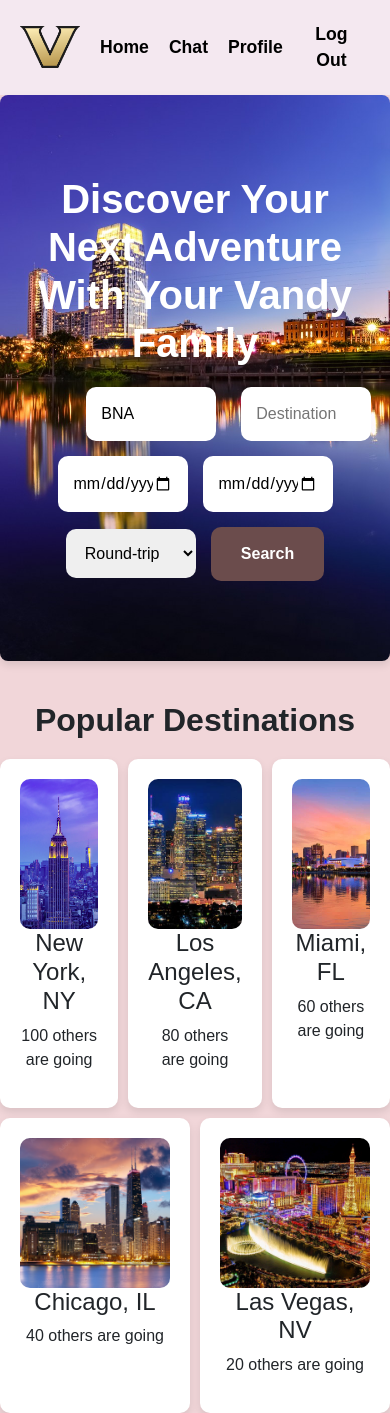
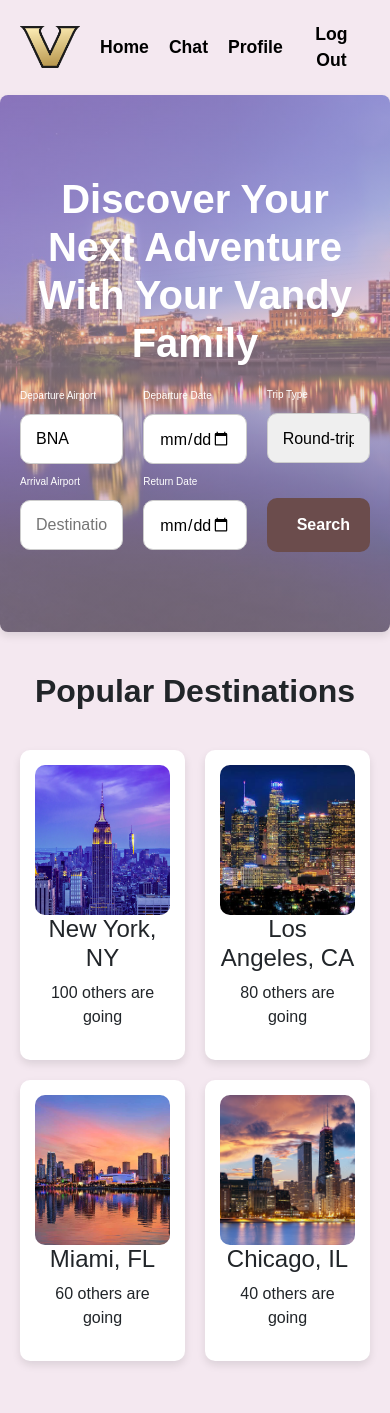
Before and after one commit to lanierjh/VandyFlights, a Next.js app in the folder client/: page /mainPage in a window 390 px wide. Before the commit this address had no page. After the commit the page ends 1381 px from the top, so only its background shows below. Built offline with nearby package versions, Linux system fonts and the light colour scheme.

Commit message:
main page responsive

```diff
--- a/client/src/components/MainPage.tsx
+++ b/client/src/components/MainPage.tsx
@@ -16,16 +16,28 @@ export default function MainPage() {
     const router = useRouter();
     const todayDate = new Date().toISOString().split("T")[0];
 
+    const [gridColumns, setGridColumns] = useState(4);
+
     useEffect(() => {
-        // Check if accessToken is in localStorage
-        const token = localStorage.getItem('accessToken');
-        console.log("Retrieved token:", token);
+        const handleResize = () => {
+            setGridColumns(window.innerWidth <= 768 ? 2 : 4); // Switch between 2 or 4 columns
+        };
 
-        if (!token) {
-            // Redirect to login if token is missing
-            router.push('/');
-        }
-    }, [router]);
+        handleResize(); // Check initial screen size
+        window.addEventListener('resize', handleResize);
+
+        return () => window.removeEventListener('resize', handleResize); // Cleanup
+    }, []);
+    // useEffect(() => {
+    //     // Check if accessToken is in localStorage
+    //     const token = localStorage.getItem('accessToken');
+    //     console.log("Retrieved token:", token);
+    //
+    //     if (!token) {
+    //         // Redirect to login if token is missing
+    //         router.push('/');
+    //     }
+    // }, [router]);
 
     const handleSearchChange = (e) => {
         const { name, value } = e.target;
@@ -56,7 +68,7 @@ export default function MainPage() {
         console.log("Submitting search data:", updatedSearchData);
         try {
             const endpoint = updatedSearchData.roundTrip === 'true' ? "flightsROUNDTRIP" : "flightsONEWAY";
-            const response = await axios.post(`https://vandyflights-backend.onrender.com/${endpoint}`, {
+            const response = await axios.post(`http://localhost:8000/${endpoint}`, {
                 origin: updatedSearchData.origin,
                 destination: updatedSearchData.destination,
                 departureDate: updatedSearchData.departureDate,
@@ -74,7 +86,7 @@ export default function MainPage() {
         const departureDate = new Date().toISOString().split("T")[0];
         const returnDate = new Date(new Date().setDate(new Date().getDate() + 3)).toISOString().split("T")[0];
         try {
-            const response = await axios.post('https://vandyflights-backend.onrender.com/flightsROUNDTRIP', {
+            const response = await axios.post('http://localhost:8000/flightsROUNDTRIP', {
                 origin: searchData.origin,
                 destination,
                 departureDate,
@@ -94,19 +106,30 @@ export default function MainPage() {
     };
 
     return (
+
         <div style={styles.pageContainer}>
             <Header />
             <section style={styles.searchSection}>
                 <h2 style={styles.mainHeading}>Discover Your Next Adventure With Your Vandy Family</h2>
                 <form onSubmit={handleSearchSubmit} style={styles.searchForm}>
+                <style jsx>{`
+                    @media (max-width: 480px) {
+                        .search-form {
+                            grid-template-columns: 1fr; /* Stack inputs vertically */
+                            gap: 15px; /* Adjust spacing */
+                        }
+                    }
+                `}</style>
+                    <div style={styles.stackContainer}>
+                        <label style={styles.inputLabel}>Departure Airport</label>
                         <input
                             type="text"
                             name="origin"
-                        value={searchData.origin}
+                            value="BNA"
                             readOnly
                             style={styles.searchInput}
                         />
-                    <div style={styles.inputContainer}>
+                        <label style={styles.inputLabel}>Arrival Airport</label>
                         <input
                             type="text"
                             name="destination"
@@ -129,6 +152,10 @@ export default function MainPage() {
                             </ul>
                         )}
                     </div>
+
+                    {/* Departure and Return Dates */}
+                    <div style={styles.stackContainer}>
+                        <label style={styles.inputLabel}>Departure Date</label>
                         <input
                             type="date"
                             name="departureDate"
@@ -136,30 +163,55 @@ export default function MainPage() {
                             min={todayDate}
                             style={styles.searchInput}
                         />
-                    {searchData.roundTrip === 'true' && (
+                            <label style={{
+                                ...styles.inputLabel,
+                                visibility: searchData.roundTrip === 'true' ? 'visible' : 'hidden', // Valid CSS value
+                            }}
+                            >
+                                Return Date
+                            </label>
                             <input
                                 type="date"
                                 name="returnDate"
                                 onChange={handleSearchChange}
                                 min={searchData.departureDate || todayDate}
-                            style={styles.searchInput}
+                                style={{
+                                    ...styles.searchInput,
+                                    visibility: searchData.roundTrip === 'true' ? 'visible' : 'hidden', // Valid CSS value
+                            }}
                             />
-                    )}
+
+                    </div>
+                    <div style={styles.stackContainer}>
+                    {/* Round-Trip Selector */}
+                        <label style={styles.inputLabel}>Trip Type</label>
                         <select
                         name="roundTrip"
                         onChange={handleSearchChange}
-                        style={styles.searchInput}
+                        style={styles.tripSelector}
                     >
                         <option value="true">Round-trip</option>
                         <option value="false">One-way</option>
                     </select>
-                    <button type="submit" style={styles.searchButton}>Search</button>
+
+                    {/* Search Button */}
+                    <div style={styles.spacer}/>
+                        <button type="submit" style={styles.searchButton}>
+                        Search
+                        </button>
+                    </div>
+
                 </form>
             </section>
 
             <section style={styles.popularDestinationsSection}>
                 <h3 style={styles.popularHeading}>Popular Destinations</h3>
-                <div style={styles.destinationsContainer}>
+                <div
+                    style={{
+                        ...styles.destinationsContainer,
+                        gridTemplateColumns: `repeat(${gridColumns}, 1fr)`,
+                    }}
+                >
                     {popularDestinations.map((destination) => (
                         <div
                             key={destination.code}
@@ -182,20 +234,19 @@ const popularDestinations = [
     { code: 'LAX', name: 'Los Angeles, CA', description: '80 others are going', image: '/losangeles.jpg' },
     { code: 'MIA', name: 'Miami, FL', description: '60 others are going', image: '/miami.jpg' },
     { code: 'ORD', name: 'Chicago, IL', description: '40 others are going', image: '/chicago.jpg' },
-    { code: 'LAS', name: 'Las Vegas, NV', description: '20 others are going', image: '/lasvegas.jpg' },
 ];
 
 const styles = {
     pageContainer: {
         fontFamily: 'Arial, sans-serif',
-        backgroundColor: '#F1D6D9',
+        backgroundColor: '#f4e8f0',
         minHeight: '100vh',
         display: 'flex',
         flexDirection: 'column' as const,
         alignItems: 'center',
     },
     searchSection: {
-        backgroundImage: `url('/nashville.jpg')`,
+        background: `linear-gradient(rgba(216,191,216, 0.5), rgba(216,191,216, 0.5)), url('/nashville.jpg')`,
         backgroundSize: 'cover',
         padding: '80px 20px',
         textAlign: 'center' as const,
@@ -211,26 +262,30 @@ const styles = {
         fontWeight: 'bold',
         marginBottom: '20px',
     },
-    searchForm: {
-        display: 'flex',
-        justifyContent: 'center',
-        alignItems: 'center',
-        gap: '15px',
-        flexWrap: 'wrap' as const,
-    },
-    searchInput: {
-        padding: '15px',
-        borderRadius: '10px',
-        border: 'none',
-        width: '15%',
-        minWidth: '130px',
-    },
-    inputContainer: {
-        position: 'relative' as const,
-        width: '15%',
-        margin: '0 10px',
-        display: 'inline-block',
-    },
+    // searchForm: {
+    //     display: 'flex',
+    //     flexWrap: 'wrap', // Allows wrapping to the next line
+    //     justifyContent: 'space-between',
+    //     alignItems: 'center',
+    //     gap: '10px', // Consistent spacing
+    //     width: '100%',
+    //     maxWidth: '1200px'
+    // },
+    // searchInput: {
+    //
+    //     padding: '15px',
+    //     borderRadius: '10px',
+    //     border: '1px solid #ccc',
+    //     flex: '1 1 15%',
+    //     minWidth: '150px', // Prevents inputs from getting too small
+    //     maxWidth: '250px',
+    // },
+    // inputContainer: {
+    //     position: 'relative' as const,
+    //     flex: '1 1 15%', // Matches other inputs for uniform layout
+    //     minWidth: '150px',
+    //     maxWidth: '250px',
+    // },
     suggestionsDropdown: {
         position: 'absolute' as const,
         top: '100%',
@@ -251,6 +306,70 @@ const styles = {
         cursor: 'pointer',
         borderBottom: '1px solid #ccc',
     },
+    // searchButton: {
+    //
+    //     flex: '1 1 10%',
+    //     padding: '15px 30px',
+    //     backgroundColor: '#6b4c4c',
+    //     color: 'white',
+    //     border: 'none',
+    //     borderRadius: '10px',
+    //     fontWeight: 'bold',
+    //     cursor: 'pointer',
+    //
+    // },
+    //     searchForm: {
+    //     display: 'grid',
+    //     gridTemplateColumns: 'repeat(3, 1fr)', // 3 columns: two stacks and one selector
+    //     gap: '20px', // Space between columns
+    //     alignItems: 'start',
+    //     width: '100%',
+    //     maxWidth: '1200px',
+    // },
+    searchForm: {
+        display: 'grid',
+        gridTemplateColumns: 'minmax(80px, 1fr) minmax(80px, 1fr) minmax(80px, 1fr)', // Each column is at least 150px wide
+        gap: '20px',
+        alignItems: 'center',
+        width: '100%',
+        maxWidth: '1200px',
+    },
+    stackContainer: {
+        display: 'flex',
+        flexDirection: 'column', // Stack elements vertically
+        gap: '10px', // Space between stacked inputs
+    },
+    searchInput: {
+        // padding: '15px',
+        // borderRadius: '10px',
+        // border: '1px solid #ccc',
+        // width: '100%',
+        // boxSizing: 'border-box',
+        padding: '15px',
+        borderRadius: '10px',
+        border: '1px solid #ccc',
+        width: '100%',
+        boxSizing: 'border-box',
+        fontSize: '1rem',
+        lineHeight: '1.2',
+        height: '50px',
+    } as React.CSSProperties,
+    tripSelector: {
+                padding: '15px',
+        borderRadius: '10px',
+        border: '1px solid #ccc',
+        width: '100%',
+        fontSize: '1rem',
+        lineHeight: '1.2',
+        height: '50px',
+        appearance: 'none',
+        boxSizing: 'border-box',
+        // padding: '15px',
+        // borderRadius: '10px',
+        // border: '1px solid #ccc',
+        // width: '100%',
+        // height: 'fit-content',
+    },
     searchButton: {
         padding: '15px 30px',
         backgroundColor: '#6b4c4c',
@@ -259,7 +378,10 @@ const styles = {
         borderRadius: '10px',
         fontWeight: 'bold',
         cursor: 'pointer',
+        gridColumn: '3', // Place in the third column (under trip selector)
+        justifySelf: 'center', // Center the button within the column
     },
+
     popularDestinationsSection: {
         textAlign: 'center' as const,
         width: '100%',
@@ -272,20 +394,32 @@ const styles = {
         fontWeight: 'bold',
     },
     destinationsContainer: {
-        display: 'flex',
-        justifyContent: 'space-around',
-        gap: '10px',
-        flexWrap: 'wrap' as const,
+        display: 'grid',
+        gridTemplateColumns: 'repeat(2, 1fr)', // 2 columns
+        gap: '20px', // Space between items
+        width: '100%',
+        maxWidth: '800px',
+        margin: '0 auto', // Center the grid container
+        padding: '20px',
+
+    },
+    inputLabel: {
+        fontSize: '0.625rem', // Smaller font size (14px)
+        fontWeight: 'normal', // Regular font weight for a smaller, subtle label
+        marginBottom: '1px', // Minimal spacing between label and input
+        textAlign: 'left', // Align the label to the left
+        display: 'block', // Ensure it behaves as a block element above the input
+    } as React.CSSProperties,
+    spacer: {
+        height: '15px', // Match the height of the label to align properly
+        visibility: 'hidden', // Keeps the spacing without displaying any text
     },
     destinationCard: {
-        flex: '1 1 18%',
-        maxWidth: '250px',
         backgroundColor: 'white',
-        padding: '20px',
         borderRadius: '10px',
         boxShadow: '0 4px 8px rgba(0, 0, 0, 0.1)',
-        cursor: 'pointer',
-        textAlign: 'center' as const,
+        padding: '15px',
+        textAlign: 'center',
     },
     destinationImage: {
         width: '100%',
```
Lines whose indentation alone changed are shown as unchanged.
